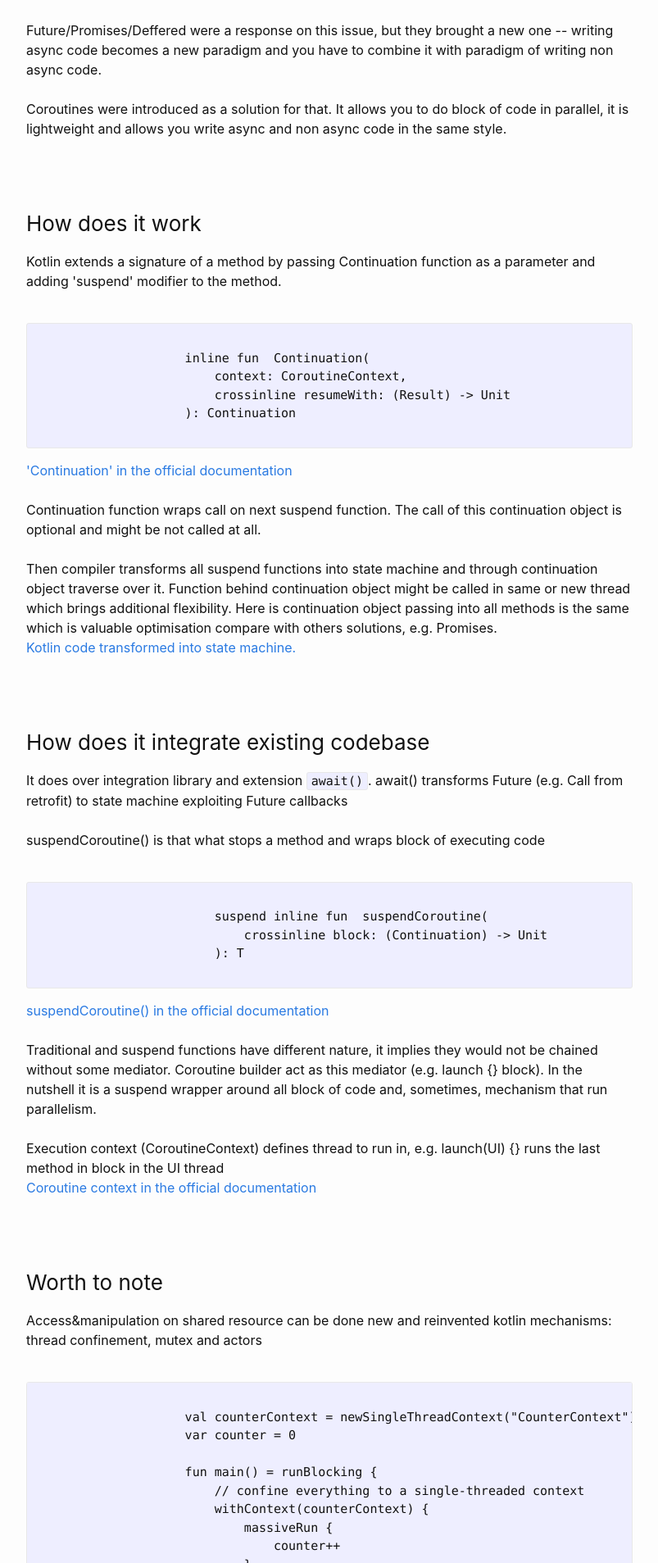
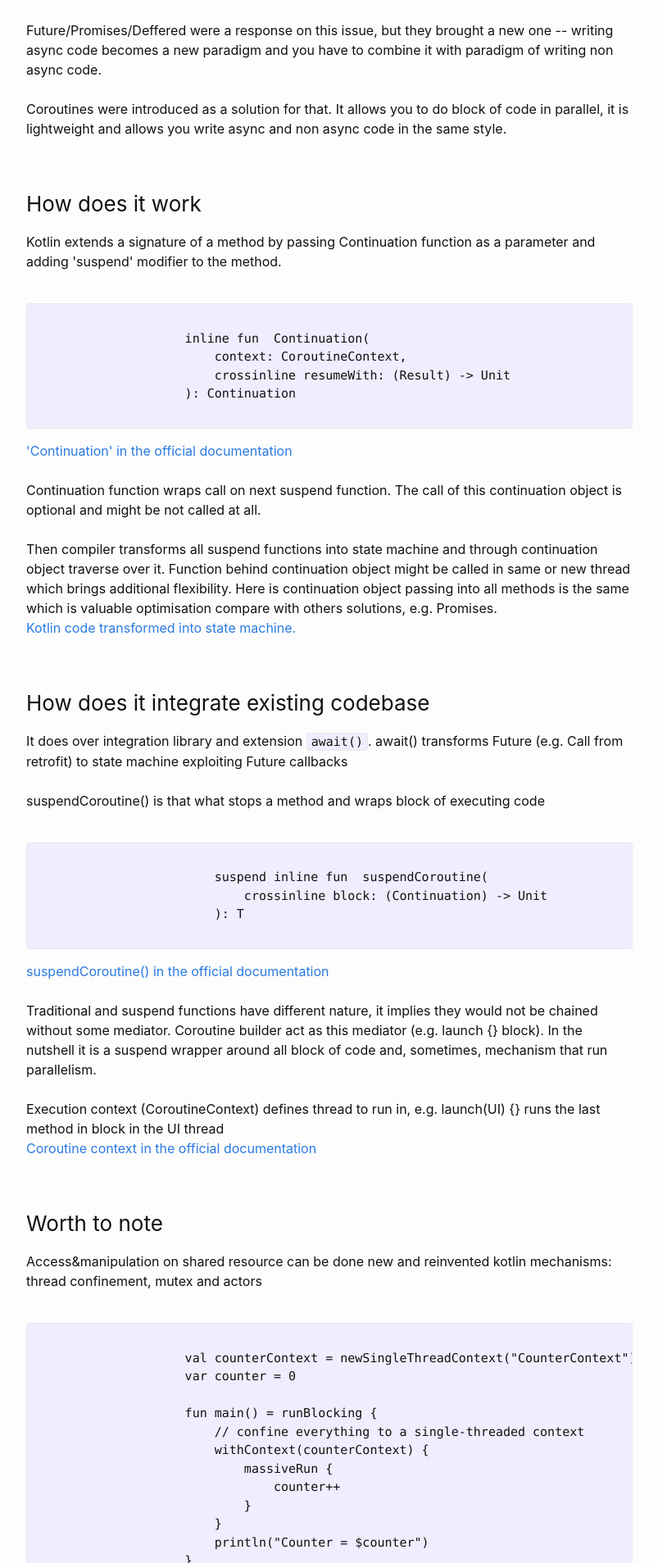
Before and after one commit to Gelassen/dkazakov.github.io, a Jekyll site: the page built from _posts/2020-09-05-kotlin-coroutines-overview.html, in a window 1280 px wide. Shown: the part 769-2676 px from the top of the page at 82% size, without its empty margins (238-1041 px from the left). Built offline with Jekyll 4.4.1, drawn with Linux system fonts in a browser that asks for light colours.

Commit message:
Remove extra space before paragraph in one publication

```diff
--- a/_posts/2020-09-05-kotlin-coroutines-overview.html
+++ b/_posts/2020-09-05-kotlin-coroutines-overview.html
@@ -36,7 +36,7 @@ modified_time: '2020-09-05'
                 Future/Promises/Deffered were a response on this issue, but they brought a new one -- writing async code becomes a new paradigm and you have to combine it
                 with paradigm of writing non async code. <br /><br />
 
-                Coroutines were introduced as a solution for that. It allows you to do block of code in parallel, it is lightweight and allows you write async and non async code in the same style. <br /><br />
+                Coroutines were introduced as a solution for that. It allows you to do block of code in parallel, it is lightweight and allows you write async and non async code in the same style.
             </p>
             <h3 style="text-align: left;">How does it work</h3>
             <p>
@@ -58,7 +58,7 @@ modified_time: '2020-09-05'
                 might be called in same or new thread which brings additional flexibility. Here is continuation object passing into all methods is the same which is
                 valuable optimisation compare with others solutions, e.g. Promises. <br />
 
-                <a href="https://image.slidesharecdn.com/2017geekout-introductiontokotlincoroutines-170609161713/95/introduction-to-kotlin-coroutines-18-638.jpg?cb=1502800140">Kotlin code transformed into state machine.</a> <br /><br />
+                <a href="https://image.slidesharecdn.com/2017geekout-introductiontokotlincoroutines-170609161713/95/introduction-to-kotlin-coroutines-18-638.jpg?cb=1502800140">Kotlin code transformed into state machine.</a>
             </p>
             <h3 style="text-align: left;">How does it integrate existing codebase</h3>
             <p>
@@ -81,7 +81,7 @@ modified_time: '2020-09-05'
 
                 Execution context (CoroutineContext) defines thread to run in, e.g. launch(UI) {} runs the last method in block in the UI thread <br />
 
-                <a href="https://kotlinlang.org/api/latest/jvm/stdlib/kotlin.coroutines/-coroutine-context/">Coroutine context in the official documentation</a> <br /><br />
+                <a href="https://kotlinlang.org/api/latest/jvm/stdlib/kotlin.coroutines/-coroutine-context/">Coroutine context in the official documentation</a>
             </p>
             <h3 style="text-align: left;">Worth to note</h3>
             <p>
```
